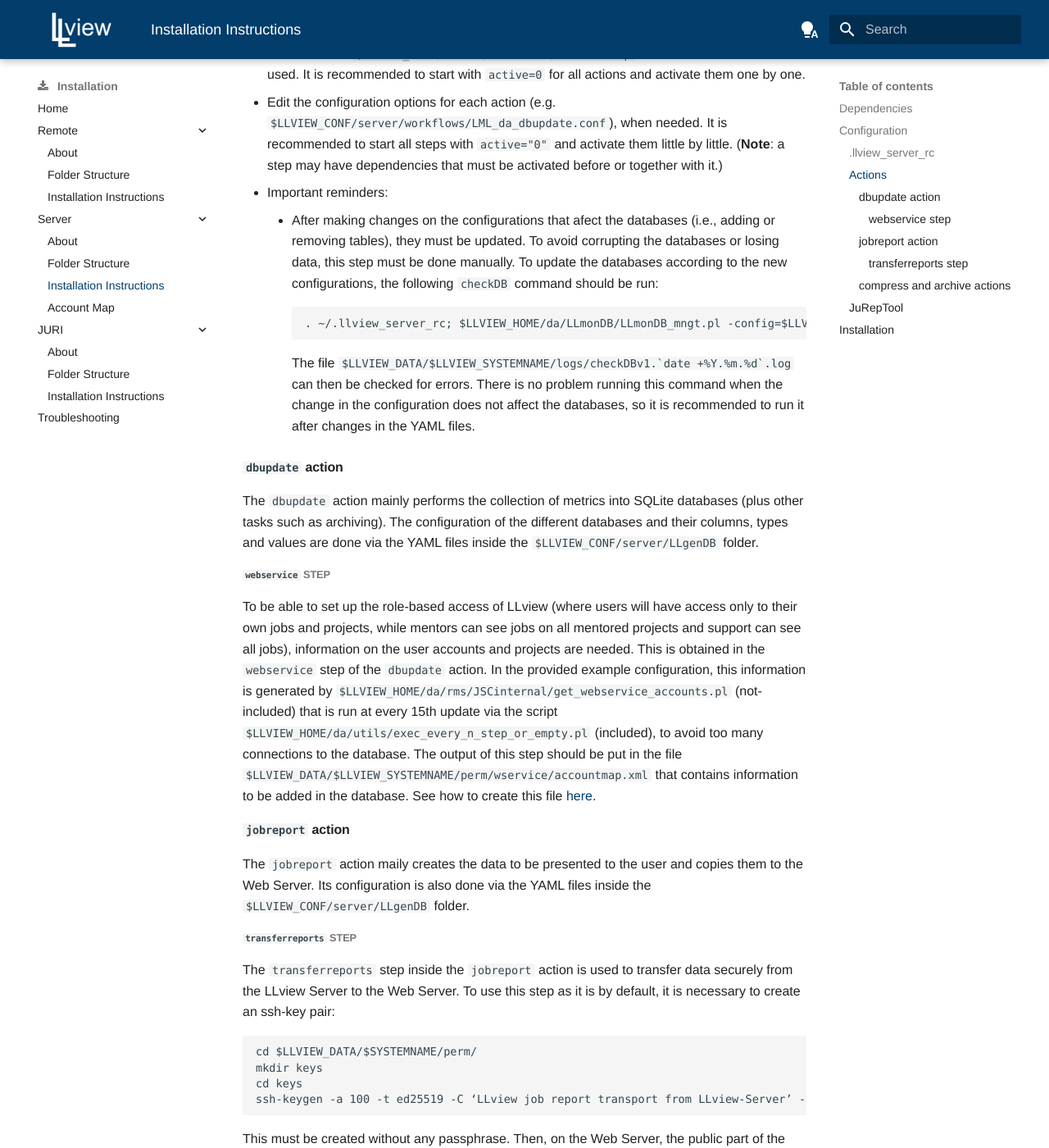
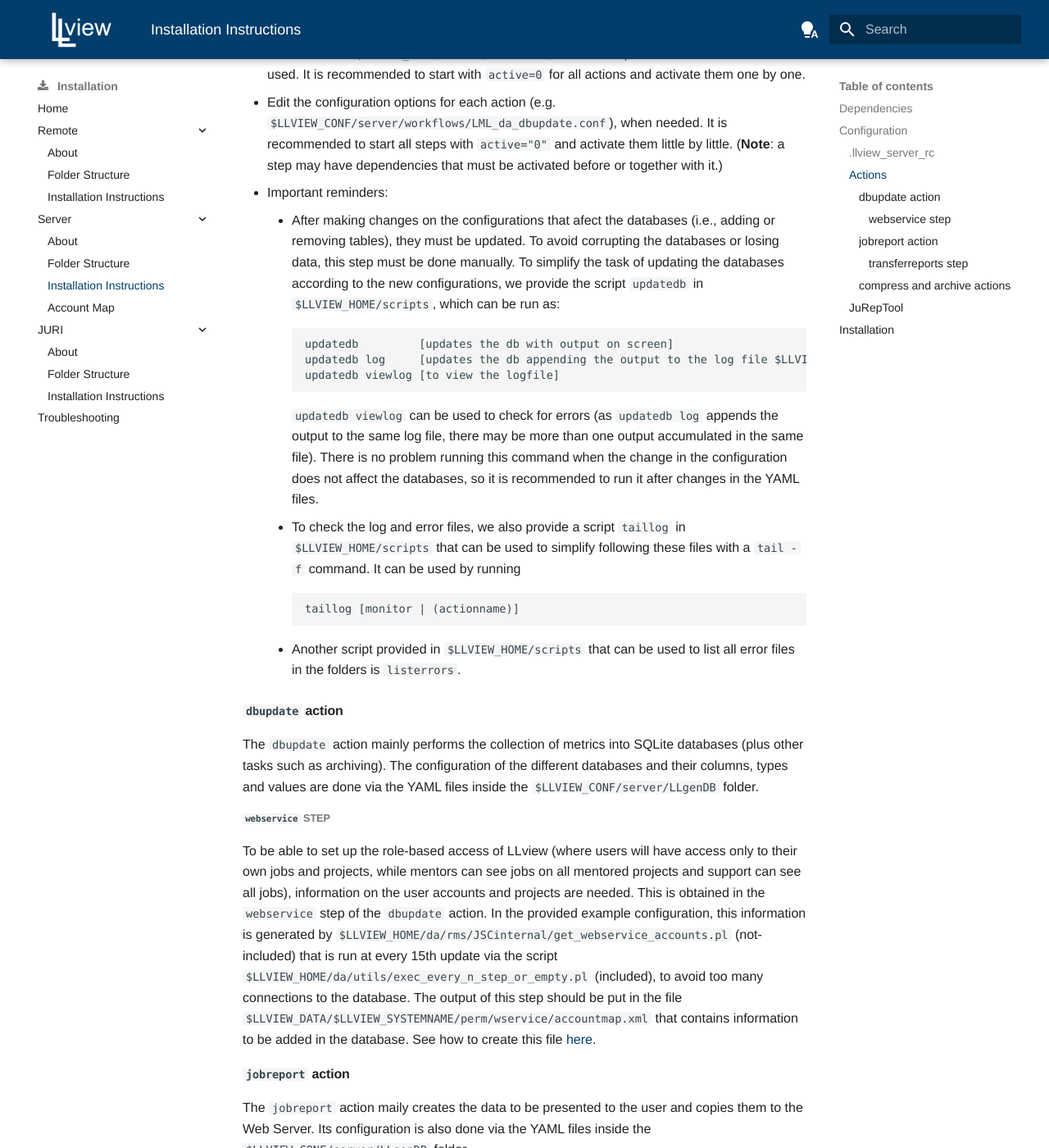
Before and after one commit to FZJ-JSC/LLview, an MkDocs documentation site: the page built from docs/docs/install/server_install.md, in a window 1280 px wide and 1400 px high, scrolled down 2503 px. Shown: the whole window at 82% size. Built offline with MkDocs 1.6.1 and Material for MkDocs 9.7.7, drawn with Linux system fonts in a browser that asks for light colours; a script that is not in the unit is left out.

Commit message:
Fixed favicon on JuRepTool and removed external js libraries versions; Added helper scripts in /home/llstat/llview/scripts folder and added this folder in PATH; Improved documentation

````diff
--- a/docs/docs/install/server_install.md
+++ b/docs/docs/install/server_install.md
@@ -68,11 +68,18 @@ The collection and processing of data is done via actions (the first workflow le
 - Edit action file `$LLVIEW_CONF/server/workflows/actions.inp` to the relevant actions to be used. It is recommended to start with `active=0` for all actions and activate them one by one.
 - Edit the configuration options for each action (e.g. `$LLVIEW_CONF/server/workflows/LML_da_dbupdate.conf`), when needed. It is recommended to start all steps with `active="0"` and activate them little by little. (**Note**: a step may have dependencies that must be activated before or together with it.)
 - Important reminders:
-    - <a name="checkDB"></a> After making changes on the configurations that afect the databases (i.e., adding or removing tables), they must be updated. To avoid corrupting the databases or losing data, this step must be done manually. To update the databases according to the new configurations, the following `checkDB` command should be run:
+    - <a name="updatedb"></a> After making changes on the configurations that afect the databases (i.e., adding or removing tables), they must be updated. To avoid corrupting the databases or losing data, this step must be done manually. To simplify the task of updating the databases according to the new configurations, we provide the script `updatedb` in `$LLVIEW_HOME/scripts`, which can be run as:
         ```
-        . ~/.llview_server_rc; $LLVIEW_HOME/da/LLmonDB/LLmonDB_mngt.pl -config=$LLVIEW_CONF/server/LLgenDB/LLgenDB.yaml --force checkDB > $LLVIEW_DATA/$LLVIEW_SYSTEMNAME/logs/checkDBv1.`date +%Y.%m.%d`.log 2>&1
+        updatedb         [updates the db with output on screen]
+        updatedb log     [updates the db appending the output to the log file $LLVIEW_DATA/$LLVIEW_SYSTEMNAME/logs/checkDB.`date +%Y.%m.%d`.log]
+        updatedb viewlog [to view the logfile]
         ```
-    The file ```$LLVIEW_DATA/$LLVIEW_SYSTEMNAME/logs/checkDBv1.`date +%Y.%m.%d`.log``` can then be checked for errors. There is no problem running this command when the change in the configuration does not affect the databases, so it is recommended to run it after changes in the YAML files.
+    `updatedb viewlog` can be used to check for errors (as `updatedb log` appends the output to the same log file, there may be more than one output accumulated in the same file). There is no problem running this command when the change in the configuration does not affect the databases, so it is recommended to run it after changes in the YAML files.
+    - <a name="taillog"></a> To check the log and error files, we also provide a script `taillog` in `$LLVIEW_HOME/scripts` that can be used to simplify following these files with a `tail -f` command. It can be used by running
+        ```
+        taillog [monitor | (actionname)]
+        ```
+    - <a name="listerrors"></a> Another script provided in `$LLVIEW_HOME/scripts` that can be used to list all error files in the folders is `listerrors`.
 
 #### `dbupdate` action
 
@@ -150,7 +157,7 @@ This is where the `$LLVIEW_HOME` should be defined below, and the instructions u
     This folder contains all the configuration files which defines the specific configuration of what is collected and what will be presented to the users.
     **Note:** The folder structure should be kept, as some scripts use `$LLVIEW_CONF/server/(...)`.
     - Edit `.llview_server_rc` (an example is given in `$LLVIEW_HOME/configs/server`) and put it in the home folder `~/`, as this is the basic configuration file and it is the only way to guarantee it is a known folder at this point. The possible options are listed [here](#llview_server_rc).
-    - Edit the `$LLVIEW_CONF/LLgenDB`: here is the whole configuration of metrics, databases, etc. This can also be adapted later, but changes here may require the [checkDB](#checkDB) command to be run to update the databases.
+    - Edit the `$LLVIEW_CONF/LLgenDB`: here is the whole configuration of metrics, databases, etc. This can also be adapted later, but changes here may require the [`updatedb`](#updatedb) command to be run to update the databases.
 - Source the main configuration file, to be able to use the variable in the next steps:
     ```
     . ~/.llview_server_rc
````
Also changed, not shown: docs/docs/install/troubleshooting.md (+4 -2 lines), 8 other files.
